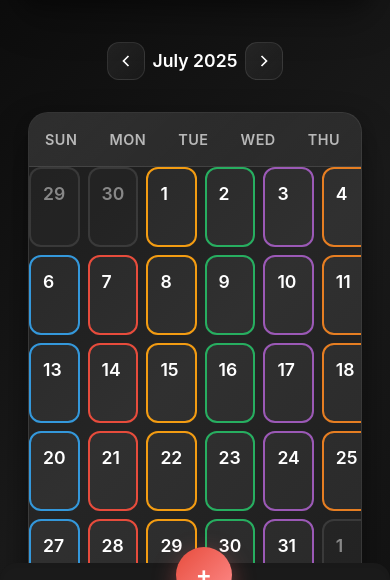
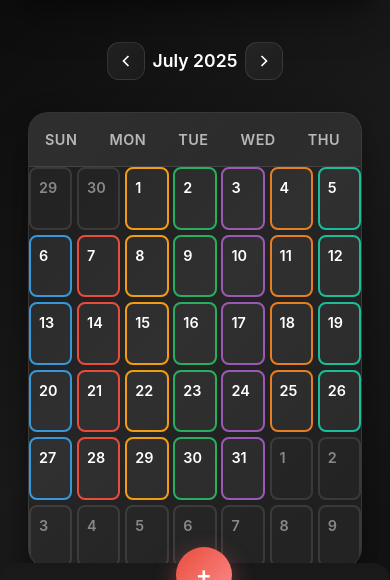
Before and after one commit to Av-Dev3/avdevplanner, a plain HTML site: page frontend/schedule.html in a window 390 px wide. Shown: the part 193-773 px from the top of the page. Drawn offline with nearby package versions, Linux system fonts and the light colour scheme; no server answers.

Commit message:
Refactor schedule.css to adjust dimensions, padding, and font sizes for improved aesthetics. Update schedule.js to enhance touch handling with better event logging and prevent default behaviors, ensuring a smoother user experience across devices.

```diff
--- a/frontend/schedule.css
+++ b/frontend/schedule.css
@@ -95,6 +95,10 @@
   pointer-events: auto;
   touch-action: manipulation;
   -webkit-tap-highlight-color: transparent;
+  user-select: none;
+  -webkit-user-select: none;
+  -moz-user-select: none;
+  -ms-user-select: none;
 }
 
 .calendar-day:hover {
@@ -495,27 +499,27 @@
   }
 
   .calendar-days {
-    min-height: 500px;
-    gap: 0.5rem;
+    min-height: 400px;
+    gap: 0.3rem;
   }
 
   .calendar-day {
-    min-height: 80px;
-    padding: 0.75rem;
-    border-radius: 12px;
-    font-size: 1rem;
+    min-height: 60px;
+    padding: 0.5rem;
+    border-radius: 8px;
+    font-size: 0.9rem;
   }
 
   .day-number {
-    font-size: 1.1rem;
-    margin-bottom: 0.5rem;
+    font-size: 0.9rem;
+    margin-bottom: 0.3rem;
     font-weight: 600;
   }
 
   .event-indicator {
-    font-size: 0.6rem;
-    padding: 0.2rem 0.4rem;
-    margin-bottom: 0.2rem;
+    font-size: 0.5rem;
+    padding: 0.1rem 0.3rem;
+    margin-bottom: 0.1rem;
   }
 
   .detail-item-meta {
--- a/frontend/schedule.js
+++ b/frontend/schedule.js
@@ -105,21 +105,26 @@ document.addEventListener("DOMContentLoaded", async () => {
       </div>
     `;
 
-    // Simple and reliable touch/click handling for mobile and desktop
+    // Enhanced touch and click handling for mobile and desktop
     dayElement.addEventListener("click", (e) => {
-      console.log("Click event triggered");
+      console.log("Click event triggered for date:", date);
       e.preventDefault();
       e.stopPropagation();
       showDayDetails(date);
     });
 
-    // Simple touch handling for mobile - just use touchstart
-    dayElement.addEventListener("touchstart", (e) => {
-      console.log("Touch start event triggered");
+    // Touch handling for mobile
+    dayElement.addEventListener("touchend", (e) => {
+      console.log("Touch end event triggered for date:", date);
       e.preventDefault();
       e.stopPropagation();
       showDayDetails(date);
     });
+
+    // Also add touchstart to prevent default behavior
+    dayElement.addEventListener("touchstart", (e) => {
+      console.log("Touch start event triggered for date:", date);
+    }, { passive: true });
 
     return dayElement;
   }
--- a/frontend/style.css
+++ b/frontend/style.css
@@ -178,7 +178,7 @@ li a.active::after {
 }
 
 /* Dashboard link styling - make it stand out */
-.main-nav li:first-child a {
+.main-nav li a[href="index.html"] {
   background: linear-gradient(135deg, #e74c3c, #c0392b);
   color: white;
   font-weight: 600;
@@ -188,7 +188,7 @@ li a.active::after {
   transition: all 0.3s ease;
 }
 
-.main-nav li:first-child a:hover {
+.main-nav li a[href="index.html"]:hover {
   background: linear-gradient(135deg, #c0392b, #a93226);
   transform: translateY(-2px);
   box-shadow: 0 6px 16px rgba(231, 76, 60, 0.4);
```
